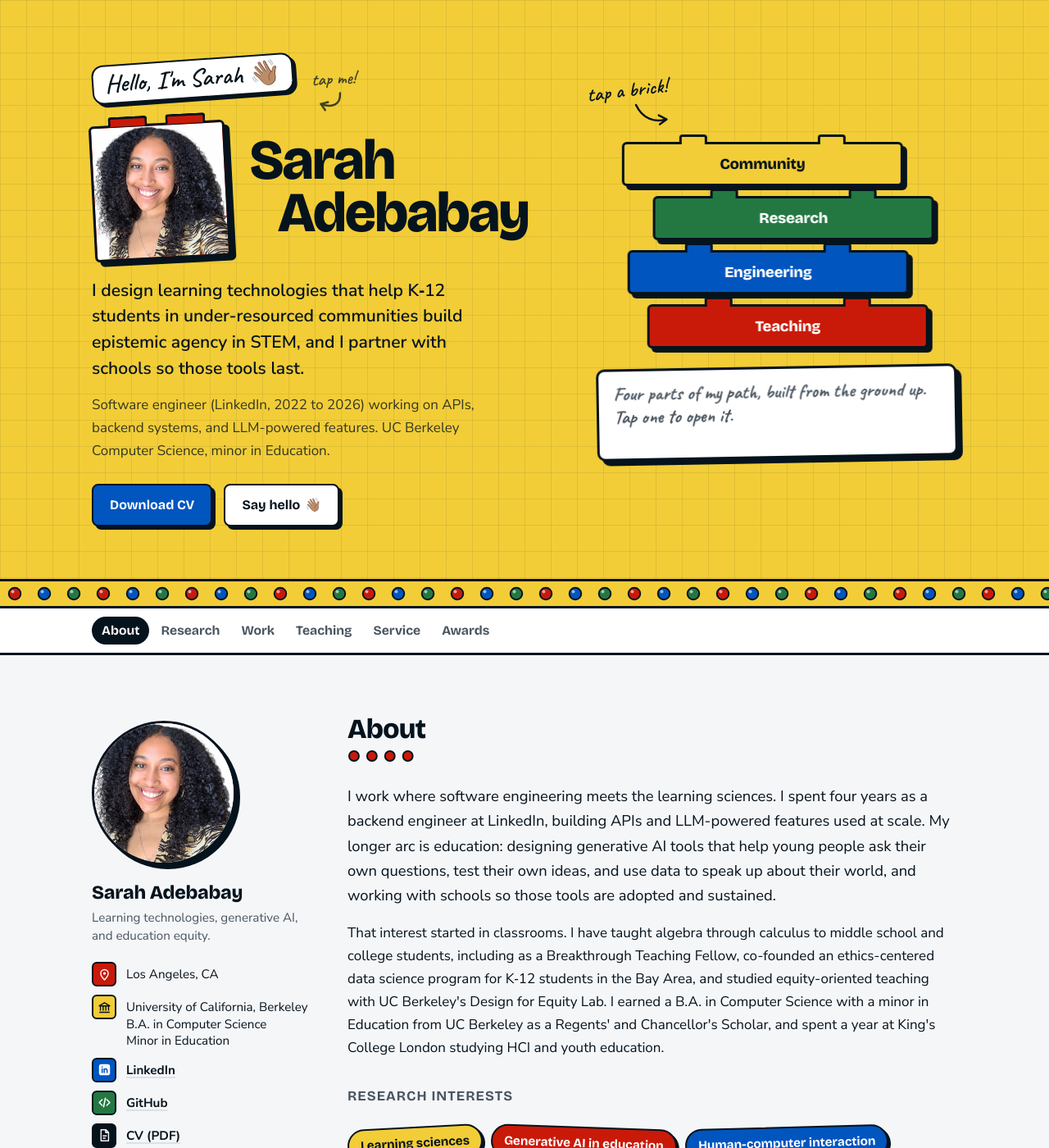
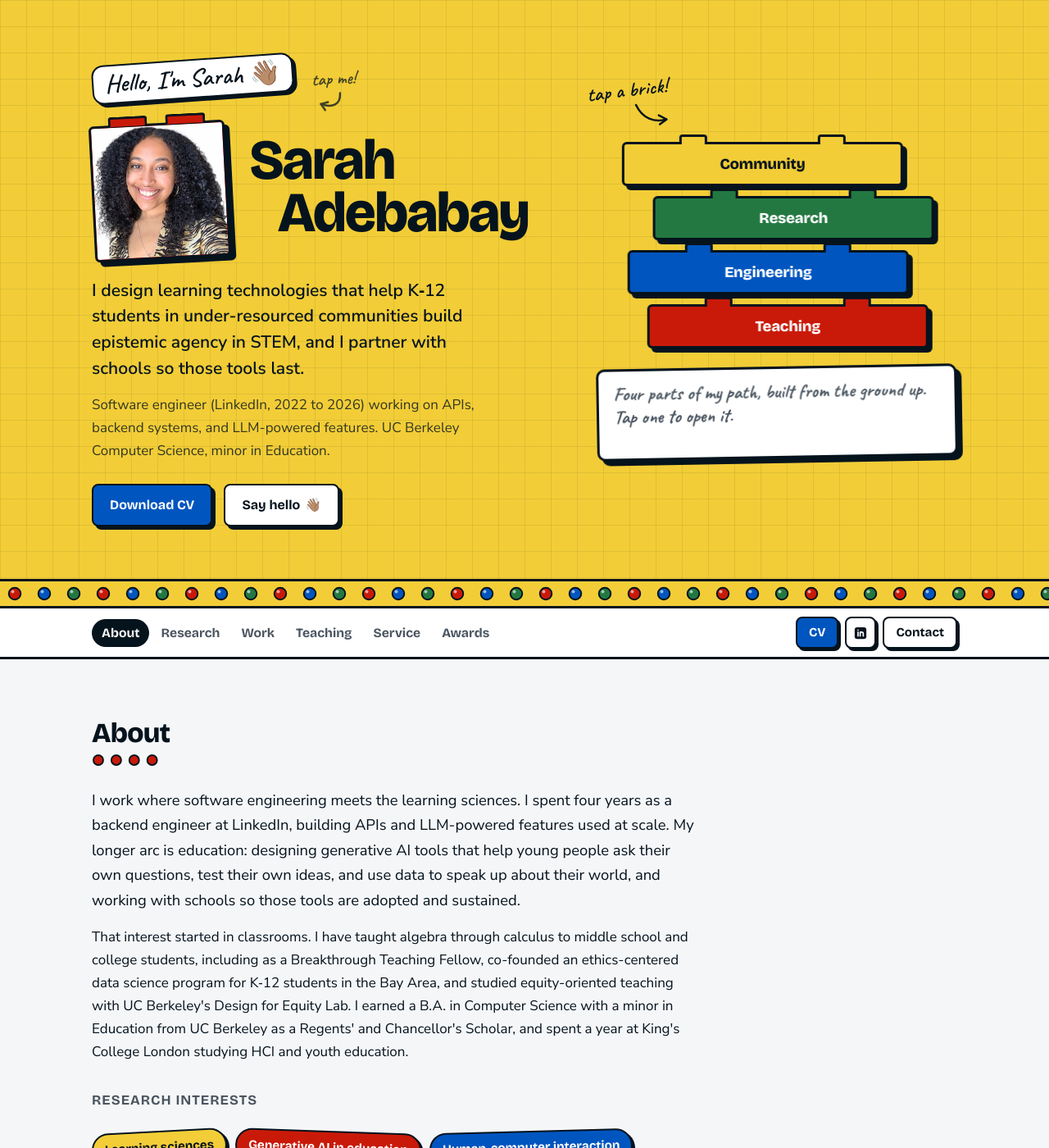
Before and after one commit to sarah-adebabay/sarah-adebabay.github.io, a Jekyll site: the page built from _pages/about.md, in a window 1280 px wide and 1400 px high. Shown: the whole window at 82% size. Built offline with Jekyll 4.4.1, drawn with Linux system fonts in a browser that asks for light colours.

Commit message:
Show the profile column only on laptops and desktops
The column showed on large tablets (an iPad held sideways is 1024px+ wide),
and phones that still had the old stylesheet cached rendered it unstyled.
It now needs 1024px+ plus a mouse or trackpad (hover + fine pointer); touch
devices get the CV and LinkedIn buttons in the top bar instead. brick.css and
brick-site.js now carry a build-time version so each deploy fetches fresh files.

Co-Authored-By: Claude Opus 5.5 <noreply@anthropic.com>

```diff
--- a/_includes/brick/head.html
+++ b/_includes/brick/head.html
@@ -7,7 +7,7 @@
 <link rel="preconnect" href="https://fonts.googleapis.com">
 <link rel="preconnect" href="https://fonts.gstatic.com" crossorigin>
 <link href="https://fonts.googleapis.com/css2?family=Bricolage+Grotesque:opsz,wght@12..96,500;12..96,700;12..96,800&family=Caveat:wght@600;700&family=Nunito+Sans:opsz,wght@6..12,400;6..12,600;6..12,700&family=Noto+Sans+Ethiopic:wght@700&display=swap" rel="stylesheet">
-<link rel="stylesheet" href="{{ base_path }}/assets/css/brick.css">
+<link rel="stylesheet" href="{{ base_path }}/assets/css/brick.css?v={{ site.time | date: "%s" }}">
 <script>
   // Apply a saved theme before paint to avoid a flash.
   try { var t = localStorage.getItem('theme'); if (t) document.documentElement.setAttribute('data-theme', t); } catch (e) {}
--- a/_layouts/brick-home.html
+++ b/_layouts/brick-home.html
@@ -241,6 +241,6 @@
 </div>
 
 {% include brick/footer.html %}
-<script src="{{ base_path }}/assets/js/brick-site.js" defer></script>
+<script src="{{ base_path }}/assets/js/brick-site.js?v={{ site.time | date: "%s" }}" defer></script>
 </body>
 </html>
```
Also changed, not shown: assets/css/brick.css (+6 -5 lines).
